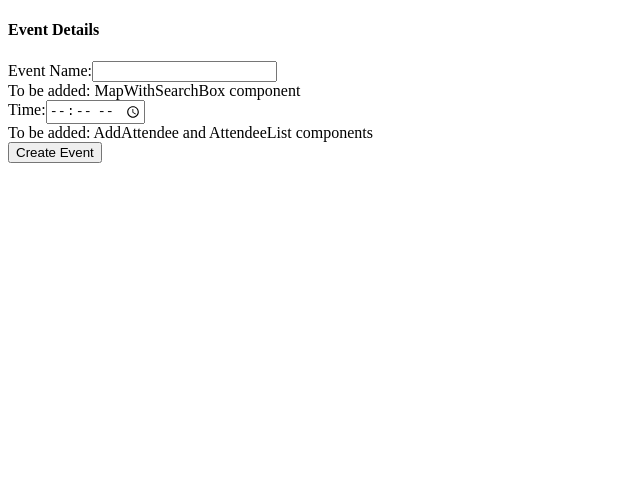
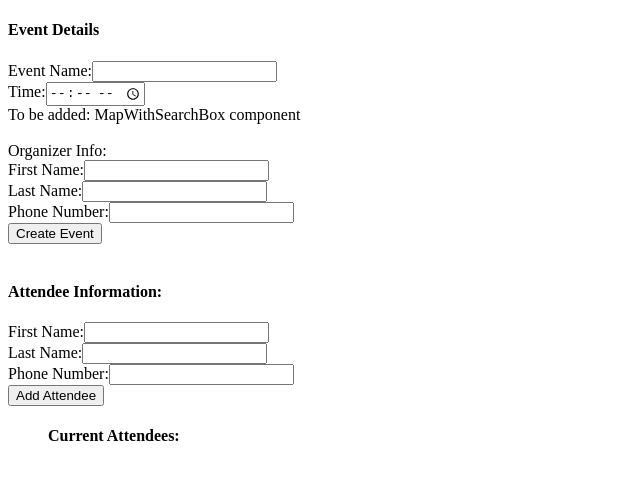
Before and after one commit to wjeichhold/hrnyc12-plato, a React app: page /#/create in a window 1280 px wide. Shown: the top 480 px of the page, without its empty margins (0-640 px from the left). Built offline with nearby package versions, Linux system fonts and the light colour scheme; the HTML template or start-up script is replaced by a standard one.

Commit message:
(feat) Add AddAttendee and AttendeeList components

```diff
--- /dev/null
+++ b/react-client/src/components/AddAttendee.jsx
@@ -0,0 +1,69 @@
+import React from 'react';
+
+class AddAttendee extends React.Component {
+  constructor (props) {
+    super(props);
+    this.state = {
+      firstName: '',
+      lastName: '',
+      phoneNumber: ''
+    }
+
+    this.handleFirstNameChange = this.handleFirstNameChange.bind(this);
+    this.handleLastNameChange = this.handleLastNameChange.bind(this);
+    this.handlePhoneNumberChange = this.handlePhoneNumberChange.bind(this);
+    this.handleSubmit = this.handleSubmit.bind(this);
+  }
+
+  handleFirstNameChange (e) {
+    this.setState({
+      firstName: e.target.value
+    });
+  }
+
+  handleLastNameChange (e) {
+    this.setState({
+      lastName: e.target.value
+    });
+  }
+
+  handlePhoneNumberChange (e) {
+    this.setState({
+      phoneNumber: e.target.value
+    });
+  }
+
+  handleSubmit (e) {
+    e.preventDefault();
+    this.props.addNewAttendee(this.state);
+  }
+
+  render () {
+    return (
+      <div className="addAttendee">
+        <h4>Attendee Information:</h4>
+          <label>
+            First Name:
+            <input type="text" value={this.state.firstName} onChange={this.handleFirstNameChange} required/>
+          </label>
+          <br/>
+
+          <label>
+            Last Name:
+            <input type="text" value={this.state.lastName} onChange={this.handleLastNameChange} required/>
+          </label>
+          <br/>
+
+          <label>
+            Phone Number:
+            <input type="tel" value={this.state.phoneNumber} onChange={this.handlePhoneNumberChange} required/>
+          </label>
+          <br/>
+
+          <button onClick={this.handleSubmit}>Add Attendee</button>
+      </div>
+    )
+  }
+}
+
+export default AddAttendee;
--- /dev/null
+++ b/react-client/src/components/AttendeeList.jsx
@@ -0,0 +1,18 @@
+import React from 'react';
+
+const AttendeeList = ({attendees}) => (
+  <ul className="attendeeList">
+    <h4> Current Attendees: </h4>
+    {attendees.map((attendee) => (
+    <li key={attendee.phoneNumber}>
+      <span className="attendeeName">
+        { attendee.firstName + ' ' + attendee.lastName }
+      </span>,
+      <span className="attendeePhoneNumber">
+        { ' ' + attendee.phoneNumber }
+      </span>
+    </li>))}
+  </ul>
+);
+
+export default AttendeeList;
--- a/react-client/src/components/CreateEvent.jsx
+++ b/react-client/src/components/CreateEvent.jsx
@@ -1,5 +1,7 @@
 import React from 'react';
 import axios from 'axios';
+import AddAttendee from './AddAttendee.jsx';
+import AttendeeList from './AttendeeList.jsx';
 
 class CreateEvent extends React.Component {
   constructor (props) {
@@ -10,11 +12,20 @@ class CreateEvent extends React.Component {
         longitude: '',
         latitude: '',
       },
+      organizerFirstName: '',
+      organizerLastName: '',
+      organizerPhoneNumber: '',
       time: '',
       attendees: []
     }
+
     this.handleEventNameChange = this.handleEventNameChange.bind(this);
     this.handleTimeChange = this.handleTimeChange.bind(this);
+    this.handleSubmit = this.handleSubmit.bind(this);
+    this.handleNewAttendee = this.handleNewAttendee.bind(this);
+    this.handleFirstNameChange = this.handleFirstNameChange.bind(this);
+    this.handleLastNameChange = this.handleLastNameChange.bind(this);
+    this.handlePhoneNumberChange = this.handlePhoneNumberChange.bind(this);
     this.handleSubmit = this.handleSubmit.bind(this);
   }
 
@@ -36,9 +47,37 @@ class CreateEvent extends React.Component {
     axios.post('/event', this.state).then((response) => console.log(response));
   }
 
+  handleNewAttendee (attendee) {
+    this.setState({
+      attendees: [...this.state.attendees, attendee]
+    });
+  }
+
+  handleFirstNameChange (e) {
+    this.setState({
+      organizerFirstName: e.target.value
+    });
+  }
+
+  handleLastNameChange (e) {
+    this.setState({
+      organizerLastName: e.target.value
+    });
+  }
+
+  handlePhoneNumberChange (e) {
+    this.setState({
+      organizerPhoneNumber: e.target.value
+    });
+  }
+
+  handleSubmit () {
+    this.props.addNewAttendee(this.state);
+  }
+
   render () {
     return (
-      <div>
+      <div className="createEvent">
         <h4> Event Details </h4>
         <form onSubmit={this.handleSubmit}>
           <label>
@@ -47,21 +86,45 @@ class CreateEvent extends React.Component {
           </label>
           <br/>
 
-            To be added: MapWithSearchBox component
-            { /* <MapWithSearchBox /> */ }
-
-          <br/>
           <label>
             Time:
             <input type="time" value={this.state.time} onChange={this.handleTimeChange} required/>
           </label>
           <br/>
 
-          To be added: AddAttendee and AttendeeList components
+            To be added: MapWithSearchBox component
+            { /* <MapWithSearchBox /> */ }
 
           <br/>
-          <input type="submit" value="Create Event" />
+          <br/>
+          Organizer Info:
+          <br/>
+
+          <label>
+            First Name:
+            <input type="text" value={this.state.organizerFirstName} onChange={this.handleFirstNameChange} required/>
+          </label>
+          <br/>
+
+          <label>
+            Last Name:
+            <input type="text" value={this.state.organizerLastName} onChange={this.handleLastNameChange} required/>
+          </label>
+          <br/>
+
+          <label>
+            Phone Number:
+            <input type="tel" value={this.state.organizerLastName} onChange={this.handlePhoneNumberChange} required/>
+          </label>
+          <br/>
+
+          <input className="createEventButton" type="submit" value="Create Event" />
         </form>
+        <br/>
+          <div className="attendeeInfo">
+            <AddAttendee addNewAttendee={this.handleNewAttendee} />
+            <AttendeeList attendees={this.state.attendees} />
+          </div>
       </div>
     );
   }
```
Also changed, not shown: 2 other files (tests, documents, lock files or other folders).
